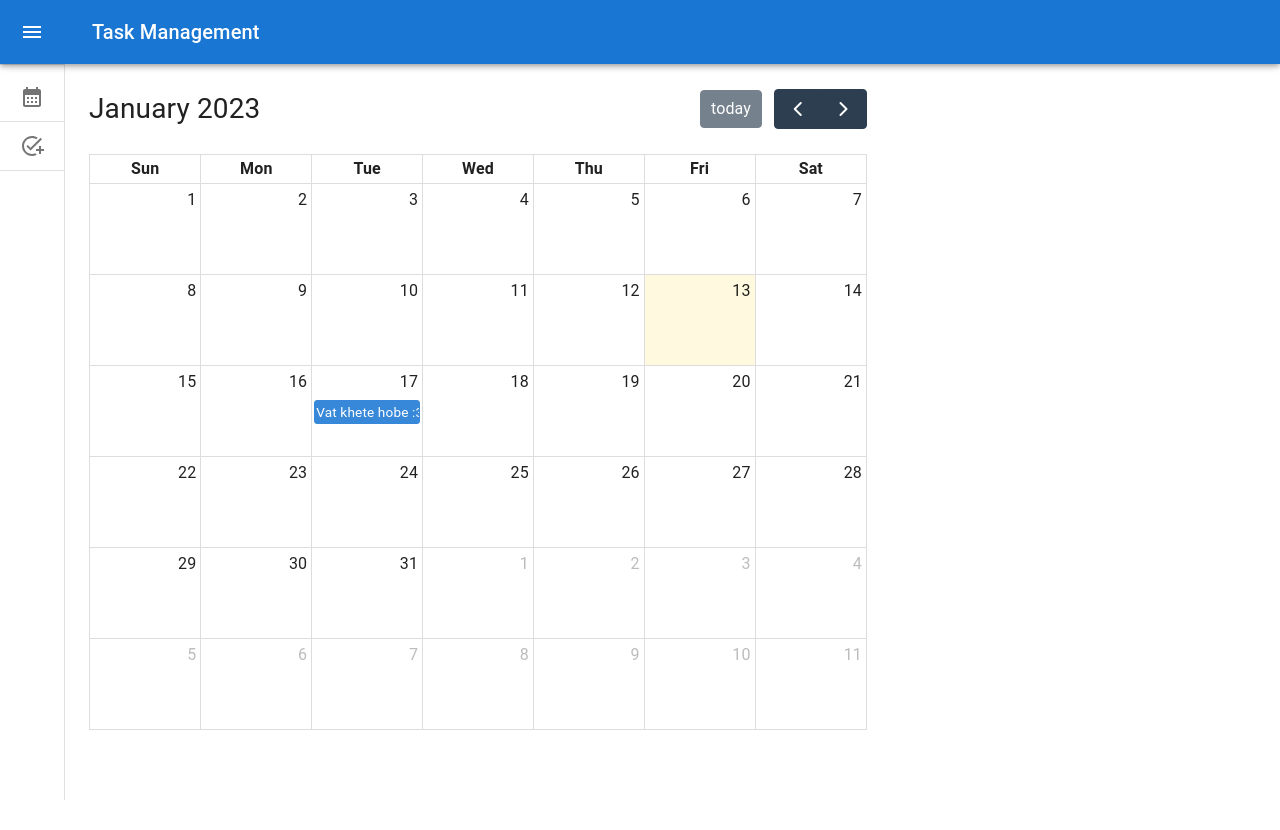
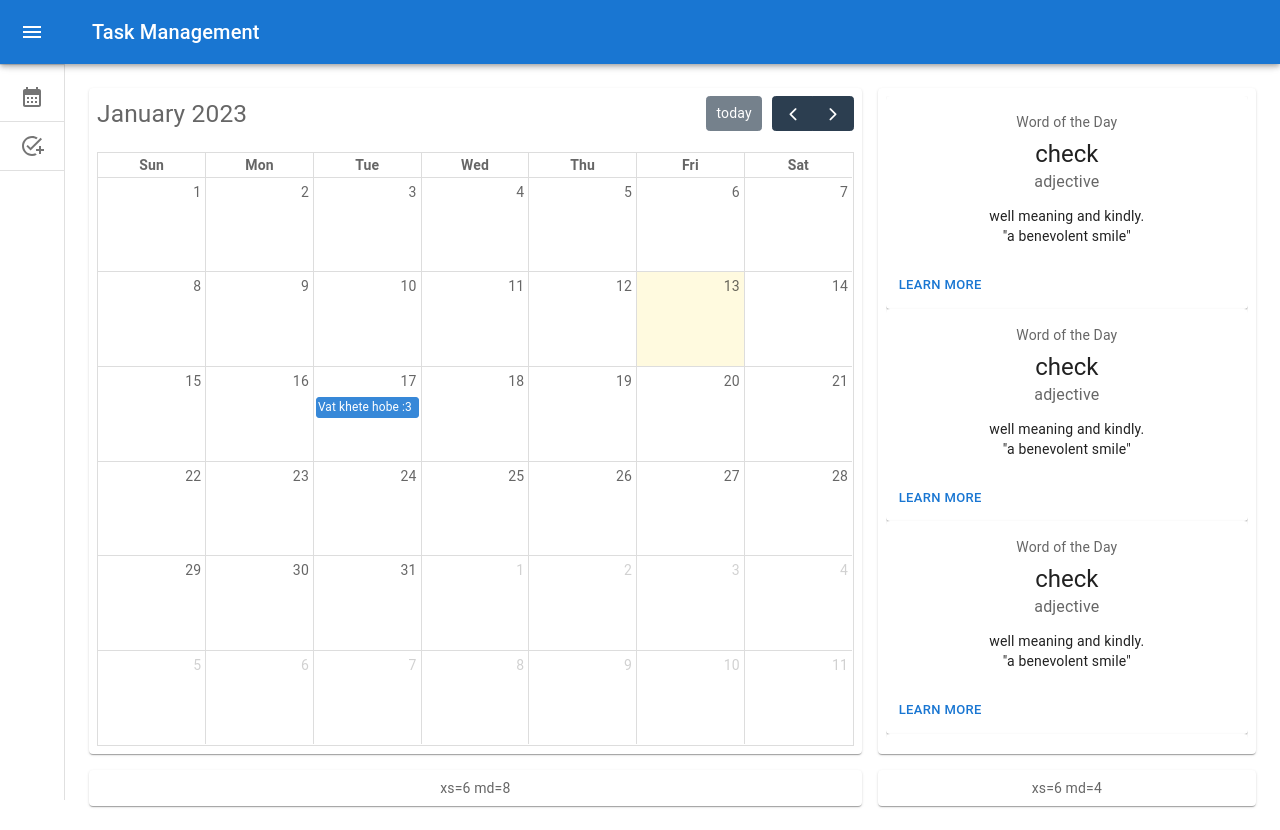
Before and after one commit to its-kayes/task-management-fe, a React (Vite) app: page / in a window 1280 px wide. Before the commit the page ends 800 px from the top, so only its background shows below. Built offline with nearby package versions, Linux system fonts and the light colour scheme.

Commit message:
update design

```diff
--- a/src/pages/Home.jsx
+++ b/src/pages/Home.jsx
@@ -4,7 +4,17 @@
 import dayGridPlugin from "@fullcalendar/daygrid"; // a plugin!
 import interactionPlugin from "@fullcalendar/interaction"; // needed for dayClick
 import { useState } from "react";
-import { addEventSuccess, storeEvents } from "../store/events/eventsSlice";
+// import { addEventSuccess, storeEvents } from "../store/events/eventsSlice";
+import { styled } from "@mui/material/styles";
+import Box from "@mui/material/Box";
+import Paper from "@mui/material/Paper";
+import Grid from "@mui/material/Grid";
+import List from "@mui/material/List";
+import Card from "@mui/material/Card";
+import CardActions from "@mui/material/CardActions";
+import CardContent from "@mui/material/CardContent";
+import Button from "@mui/material/Button";
+import Typography from "@mui/material/Typography";
 
 export default function Home() {
   const dispatch = useDispatch();
@@ -47,10 +57,28 @@
     // dispatch(storeEvents(events));
   };
 
+  const Item = styled(Paper)(({ theme }) => ({
+    backgroundColor: theme.palette.mode === "dark" ? "#1A2027" : "#fff",
+    ...theme.typography.body2,
+    padding: theme.spacing(1),
+    textAlign: "center",
+    color: theme.palette.text.secondary,
+  }));
+
   return (
-    <div className="">
-      <section className="w-2/3 ">
+    <Box>
+      <Box sx={{ flexGrow: 1 }}>
+        <Grid container spacing={2}>
+          <Grid item xs={6} md={8}>
+            <Item
+              sx={
+                {
+                  // maxHeight: 900,
+                }
+              }
+            >
               <FullCalendar
+                height={650}
                 initialView="dayGridMonth"
                 plugins={[dayGridPlugin, interactionPlugin]}
                 // weekends={false}
@@ -58,7 +86,73 @@
                 dateClick={handleDateClick}
                 eventsSet={handleEvents}
               />
-      </section>
-    </div>
+            </Item>
+          </Grid>
+          <Grid item xs={6} md={4}>
+            <Item>
+              <List
+                sx={{
+                  width: "100%",
+                  // maxWidth: 360,
+                  bgcolor: "background.paper",
+                  position: "relative",
+                  overflow: "auto",
+                  maxHeight: 650,
+                  "& ul": { padding: 0 },
+                }}
+                subheader={<li />}
+              >
+                {[1, 2, 3, 4, 5, 6].map((cardItem) => (
+                  <Card sx={{ minWidth: 275 }}>
+                    <CardContent>
+                      <Typography
+                        sx={{ fontSize: 14 }}
+                        color="text.secondary"
+                        gutterBottom
+                      >
+                        Word of the Day
+                      </Typography>
+                      <Typography variant="h5" component="div">
+                        check
+                      </Typography>
+                      <Typography sx={{ mb: 1.5 }} color="text.secondary">
+                        adjective
+                      </Typography>
+                      <Typography variant="body2">
+                        well meaning and kindly.
+                        <br />
+                        {'"a benevolent smile"'}
+                      </Typography>
+                    </CardContent>
+                    <CardActions>
+                      <Button size="small">Learn More</Button>
+                    </CardActions>
+                  </Card>
+                ))}
+              </List>
+            </Item>
+          </Grid>
+          <Grid item xs={6} md={8}>
+            <Item>xs=6 md=8</Item>
+          </Grid>
+          <Grid item xs={6} md={4}>
+            <Item>xs=6 md=4</Item>
+          </Grid>
+        </Grid>
+      </Box>
+    </Box>
   );
 }
+
+// <div className="">
+//   <section className="w-2/3 ">
+//     <FullCalendar
+//       initialView="dayGridMonth"
+//       plugins={[dayGridPlugin, interactionPlugin]}
+//       // weekends={false}
+//       events={events}
+//       dateClick={handleDateClick}
+//       eventsSet={handleEvents}
+//     />
+//   </section>
+// </div>
```
Lines whose indentation alone changed are shown as unchanged.
